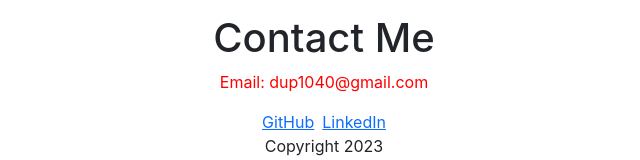
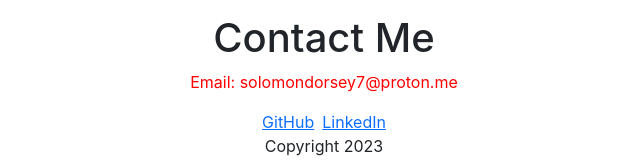
Before and after one commit to solm7/React-Portfolio, a React (Create React App) app: page /contact in a window 1280 px wide. Shown: the part 124-284 px from the top of the page, without its empty margins (316-956 px from the left). Built offline with nearby package versions, Linux system fonts and the light colour scheme.

Commit message:
fixed navbar links

```diff
--- a/src/components/Contact.js
+++ b/src/components/Contact.js
@@ -2,7 +2,7 @@ function Contact() {
   return (
     <div>
       <h1> Contact Me</h1>
-      <p className="mw-50">Email: dup1040@gmail.com</p>
+      <p className="mw-50">Email: solomondorsey7@proton.me</p>
     </div>
   );
 }
--- a/src/components/Navbar.js
+++ b/src/components/Navbar.js
@@ -11,7 +11,7 @@ function Navbar({ currentPage, handlePageChange }) {
               ? "nav-link active fs-3 me-2"
               : "nav-link fs-3  me-2"
           }
-          to="/"
+          to="/React-Portfolio"
         >
           Portfolio
         </Link>
@@ -22,7 +22,7 @@ function Navbar({ currentPage, handlePageChange }) {
               ? "nav-link active fs-3 me-2"
               : "nav-link fs-3 me-2"
           }
-          to="/React-Portfolio"
+          to="/"
         >
           About Me
         </Link>
```
Also changed, not shown: src/components/Main.js (deleted, +0 -13 lines), 1 other file (tests, documents, lock files or other folders).
